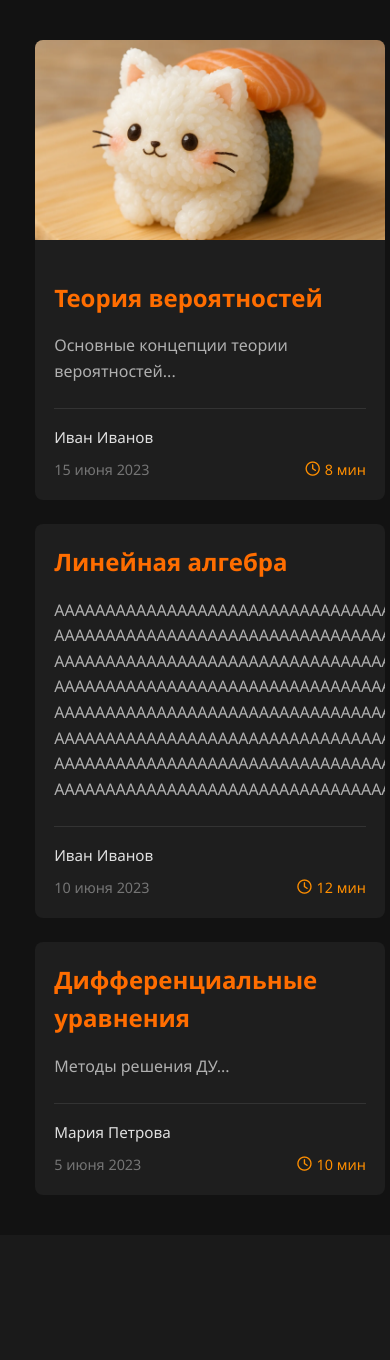
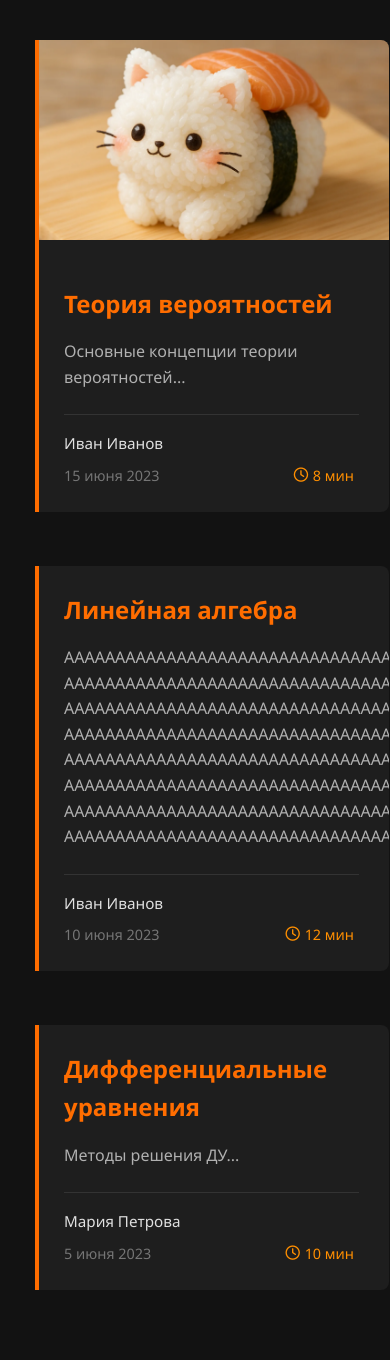
Before and after one commit to Jrol123/KBHub, a Flask app: page / in a window 390 px wide; the page is wider, and only the part inside the window is pictured. Shown: the part 186-1546 px from the top of that part. Before the commit the page ends 1357 px from the top of that part, so only its background shows below. Run offline with Flask 2, Linux system fonts and the light colour scheme; data comes from the database, SQL or seed files in the repository.

Commit message:
Small CSS fix

```diff
--- a/static/css/styles.css
+++ b/static/css/styles.css
@@ -382,6 +382,7 @@
 
 .post-content-wrapper {
     padding: 1.5rem;
+    padding-right: 30px;
 }
 
 .post-title {
@@ -394,6 +395,7 @@
     color: #b0b0b0;
     margin: 0 0 1.5rem 0;
     line-height: 1.6;
+    padding-right: 10px;
 }
 
 .post-footer {
@@ -463,3 +465,47 @@
         justify-content: space-between;
     }
 }
+@media (max-width: 768px) {
+    .post-content-wrapper {
+        padding: 20px;
+        padding-right: 25px;
+    }
+}
+
+@media (max-width: 480px) {
+    .post-content-wrapper {
+        padding: 15px;
+        padding-right: 20px;
+    }
+
+    .post-title,
+    .post-excerpt,
+    .post-footer {
+        padding-right: 5px;
+    }
+}
+
+.post-card {
+    background: #1e1e1e;
+    border-left: 4px solid #ff6d00;
+    border-radius: 0 8px 8px 0;
+    overflow: hidden;
+    transition: all 0.3s ease;
+    width: 100%;
+    position: relative; /* Для overlay */
+    margin-bottom: 30px;
+}
+
+.post-content-wrapper {
+    padding: 25px 30px 25px 25px; /* top right bottom left */
+}
+
+.post-link-overlay {
+    position: absolute;
+    top: 0;
+    left: 0;
+    right: 0;
+    bottom: 0;
+    z-index: 1;
+    text-decoration: none;
+}
```
